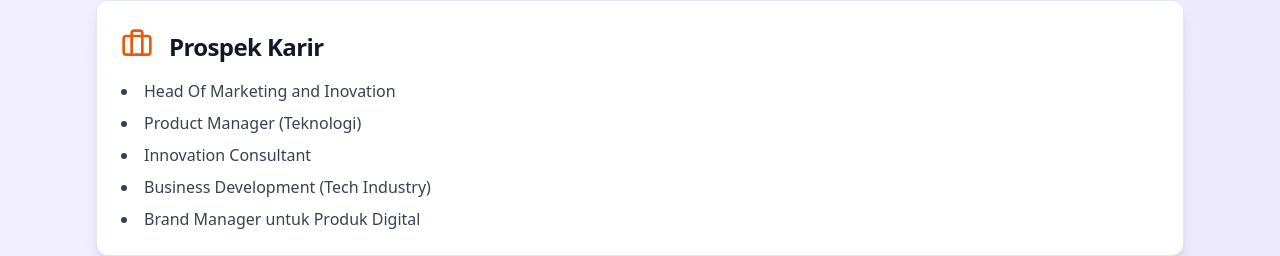
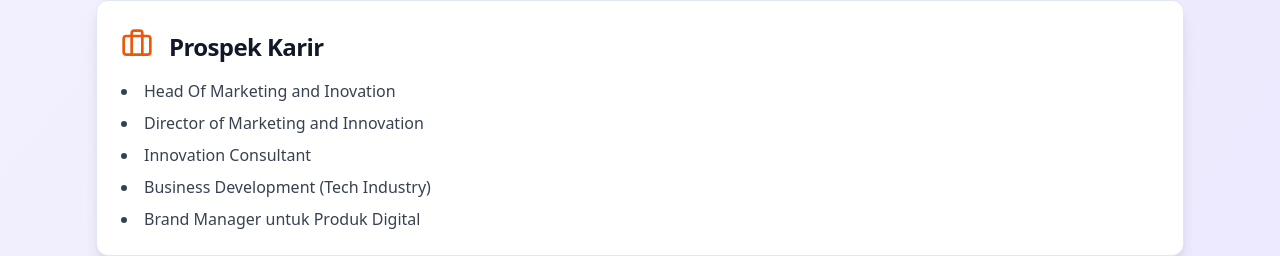
Before and after one commit to hadirudiya/magisterterapanpit, a React (Vite) app: page / in a window 1280 px wide. Shown: the part 1276-1532 px from the top of the page. Built offline with nearby package versions, Linux system fonts and the light colour scheme; a web font is replaced by a local one.

Commit message:
[dyad] Memperbarui daftar prospek karir di LandingPage. - wrote 1 file(s)

```diff
--- a/src/pages/LandingPage.tsx
+++ b/src/pages/LandingPage.tsx
@@ -61,7 +61,7 @@ const LandingPage = () => {
             <CardContent className="p-0 text-gray-700 dark:text-gray-300">
               <ul className="list-disc list-inside space-y-2">
                 <li>Head Of Marketing and Inovation</li>
-                <li>Product Manager (Teknologi)</li>
+                <li>Director of Marketing and Innovation</li>
                 <li>Innovation Consultant</li>
                 <li>Business Development (Tech Industry)</li>
                 <li>Brand Manager untuk Produk Digital</li>
```
